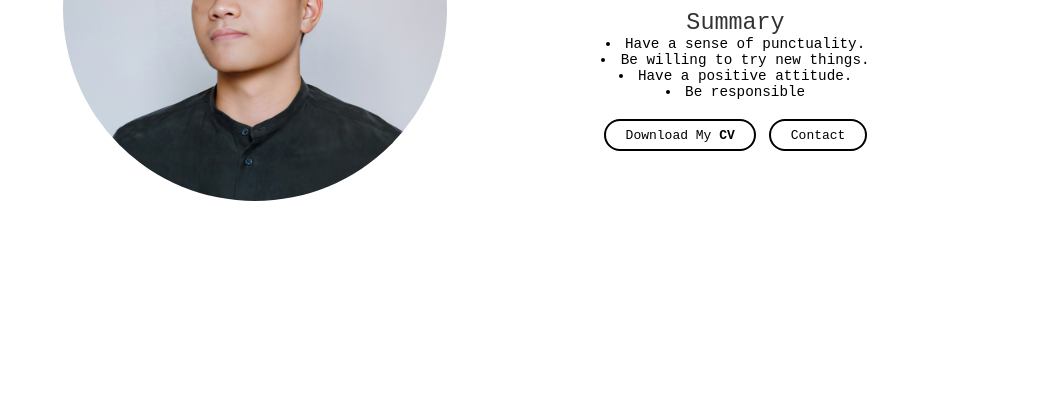
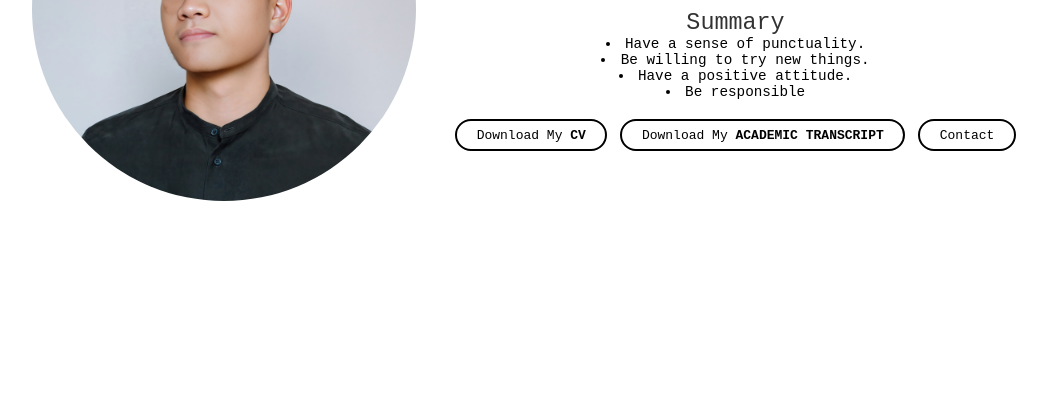
Before and after one commit to PhatSoo/portfolio, a plain HTML site: page index.html in a window 1280 px wide. Shown: the part 391-800 px from the top of the page, without its empty margins (116-1163 px from the left). Drawn offline with Linux system fonts and the light colour scheme.

Commit message:
add transcript

```diff
--- a/index.html
+++ b/index.html
@@ -53,6 +53,9 @@
           <div class="btn-group">
             <a href="Le_Trung_Phat_CV_f.pdf" download="Le_Trung_Phat_CV_f.pdf">
               <div class="btn">download my <b class="uppercase">cv</b></div>
+            </a>
+            <a href="bang_diem.pdf" download="bang_diem.pdf"
+              ><div class="btn">download my <b class="uppercase">academic transcript</b></div>
             </a>
             <a href="#contact"><div class="btn">contact</div></a>
           </div>
```
Also changed, not shown: 1 other file.
